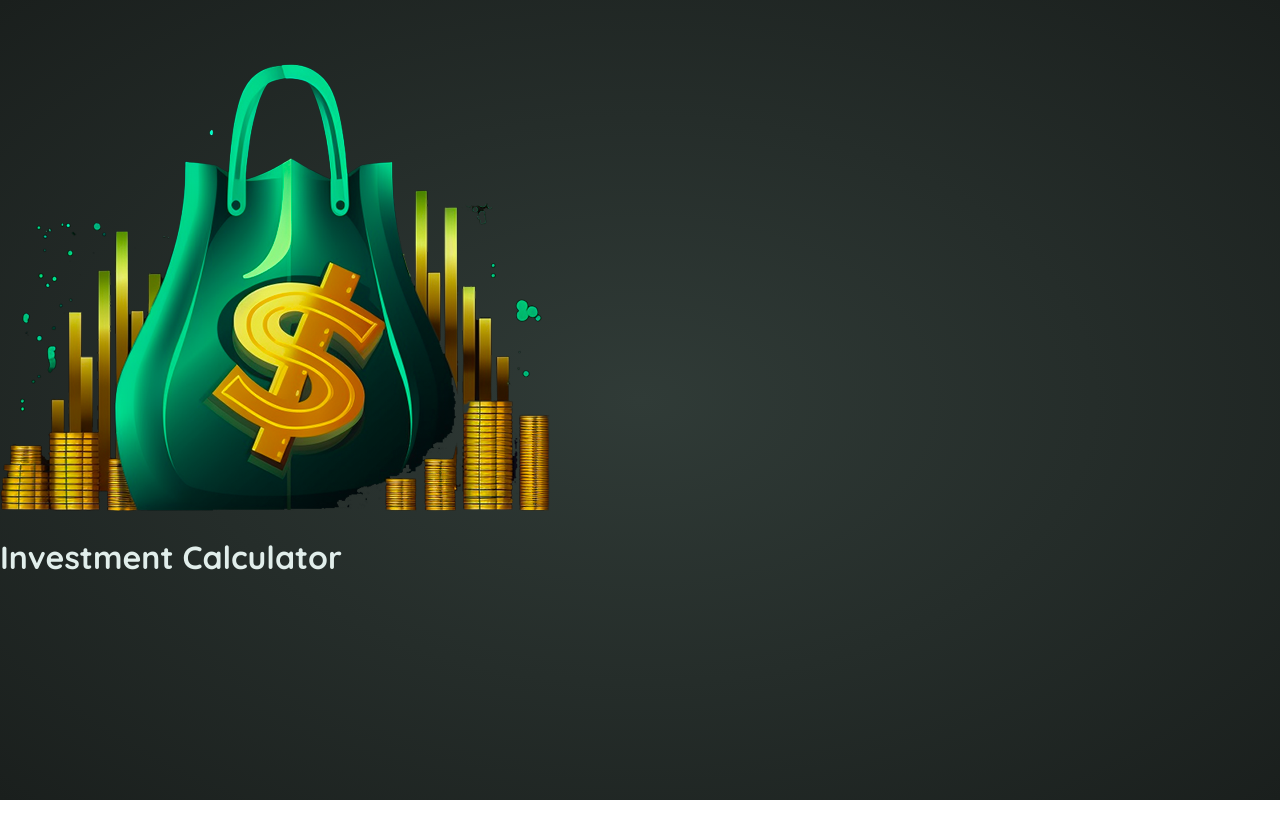
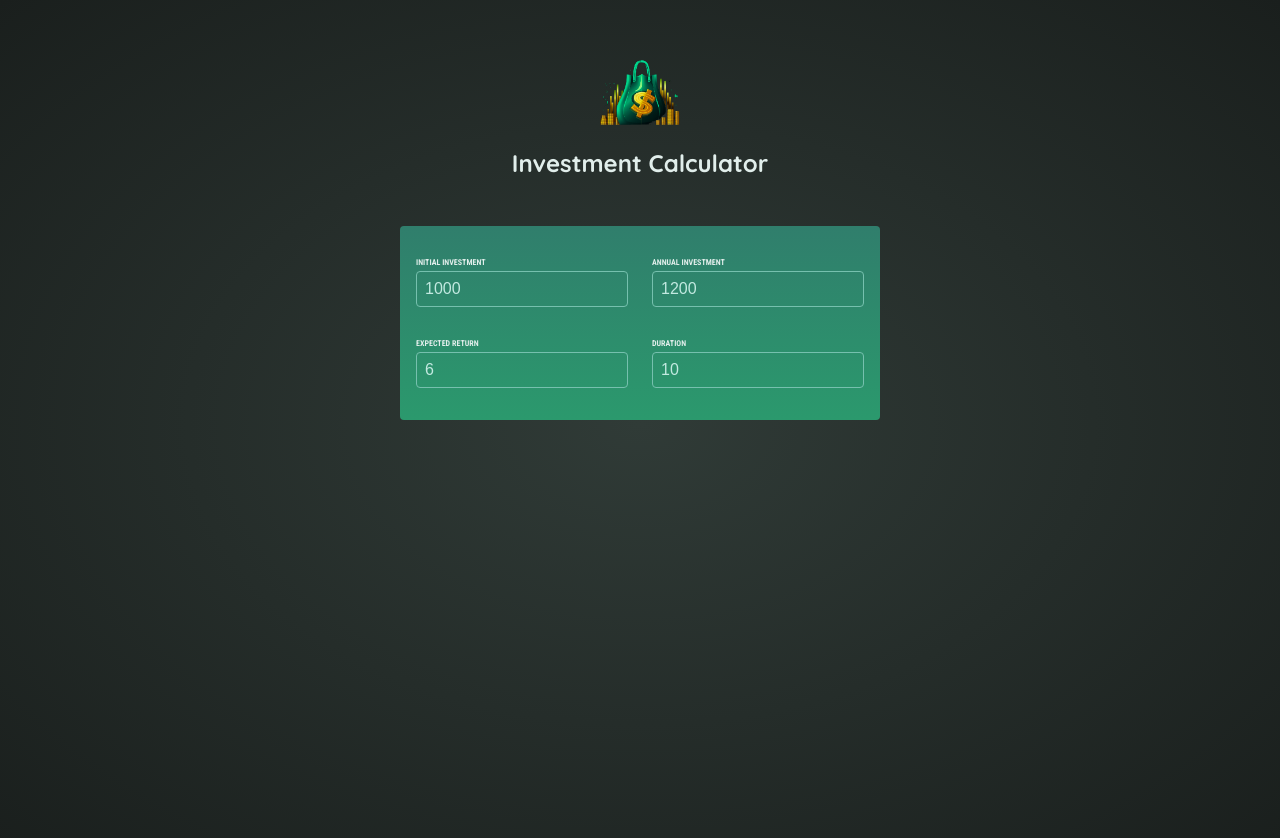
Before and after one commit to KIANOUSH-SAU/investment-calculator-02, a React (Vite) app: page / in a window 1280 px wide. Shown: the top 838 px of the page. Before the commit the page ends 800 px from the top, so only its background shows below. Built offline with nearby package versions, Linux system fonts and the light colour scheme.

Commit message:
Fix input handling and component errors

```diff
--- a/src/App.jsx
+++ b/src/App.jsx
@@ -1,7 +1,13 @@
 import Header from "./components/Header";
+import UserInput from "./components/UserInput";
 
 function App() {
-	return <Header />;
+	return (
+		<>
+			<Header />
+			<UserInput />
+		</>
+	);
 }
 
 export default App;
--- a/src/components/Header.jsx
+++ b/src/components/Header.jsx
@@ -2,9 +2,9 @@
 
 export default function Header() {
 	return (
-		<>
+		<header id="header">
 			<img src={logo} alt="" />
 			<h1>Investment Calculator</h1>
-		</>
+		</header>
 	);
 }
--- /dev/null
+++ b/src/components/UserInput.jsx
@@ -0,0 +1,74 @@
+import { useState } from "react";
+export default function UserInput() {
+	const [userInput, setUserInput] = useState({
+		initialInvestment: 1000,
+		annualInvestment: 1200,
+		expectedReturn: 6,
+		duration: 10,
+	});
+
+	function handleChange(inputIdentifier, newValue) {
+		setUserInput((prevUserInput) => {
+			return {
+				...prevUserInput, //So all the old values are copied into this new object
+				[inputIdentifier]: +newValue,
+			};
+		});
+	}
+
+	return (
+		<section id="user-input">
+			<div className="input-group">
+				<p>
+					<label>Initial Investment</label>
+					<input
+						type="number"
+						required
+						value={userInput.initialInvestment}
+						onChange={(event) =>
+							handleChange(
+								"initialInvestment",
+								event.target.value
+							)
+						}
+					/>
+				</p>
+				<p>
+					<label>Annual Investment</label>
+					<input
+						type="number"
+						required
+						value={userInput.annualInvestment}
+						onChange={(event) =>
+							handleChange("annualInvestment", event.target.value)
+						}
+					/>
+				</p>
+			</div>
+			<div className="input-group">
+				<p>
+					<label>Expected Return</label>
+					<input
+						type="number"
+						required
+						value={userInput.expectedReturn}
+						onChange={(event) =>
+							handleChange("expectedReturn", event.target.value)
+						}
+					/>
+				</p>
+				<p>
+					<label>Duration</label>
+					<input
+						type="number"
+						required
+						value={userInput.duration}
+						onChange={(event) =>
+							handleChange("duration", event.target.value)
+						}
+					/>
+				</p>
+			</div>
+		</section>
+	);
+}
```
